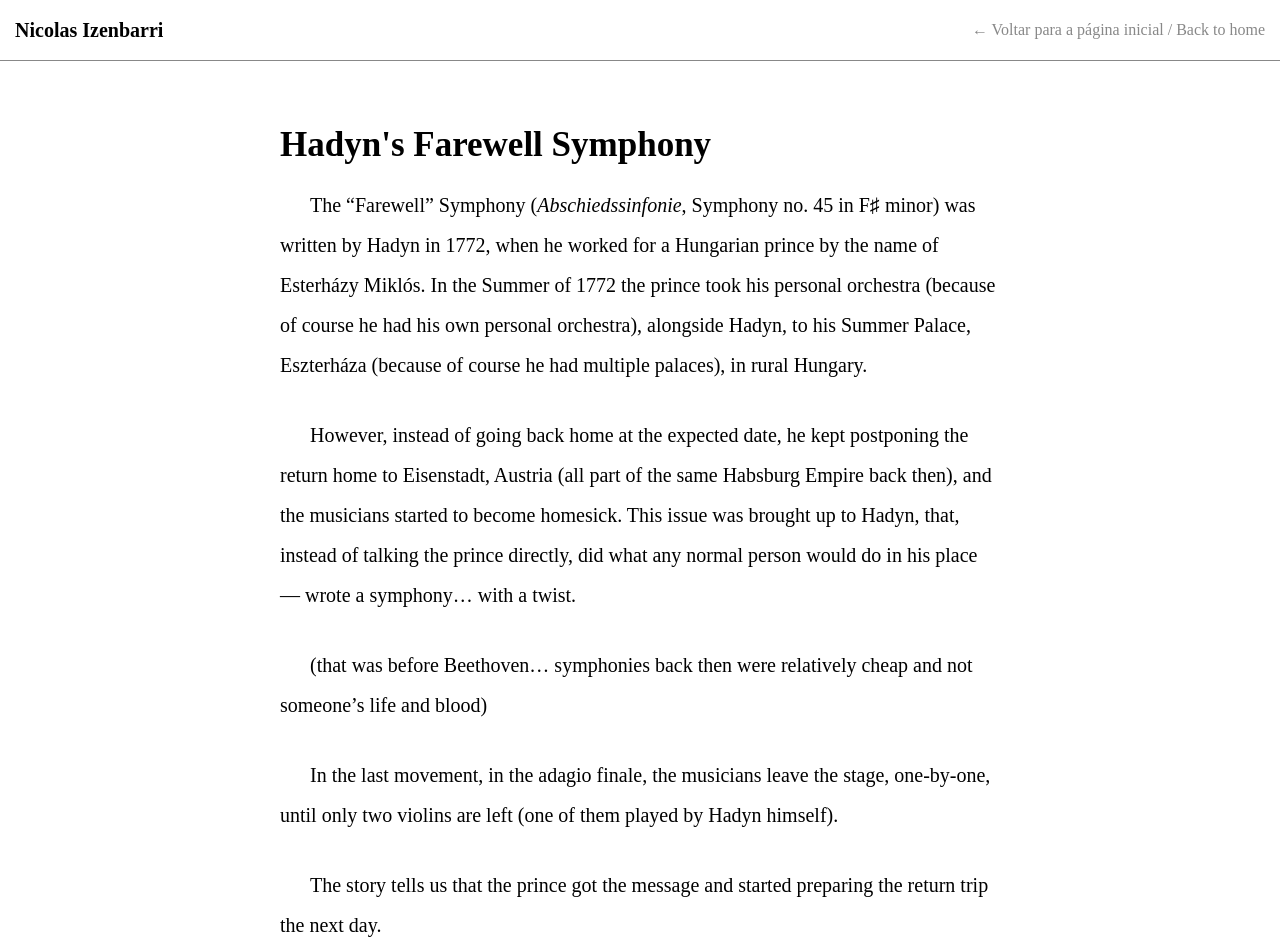
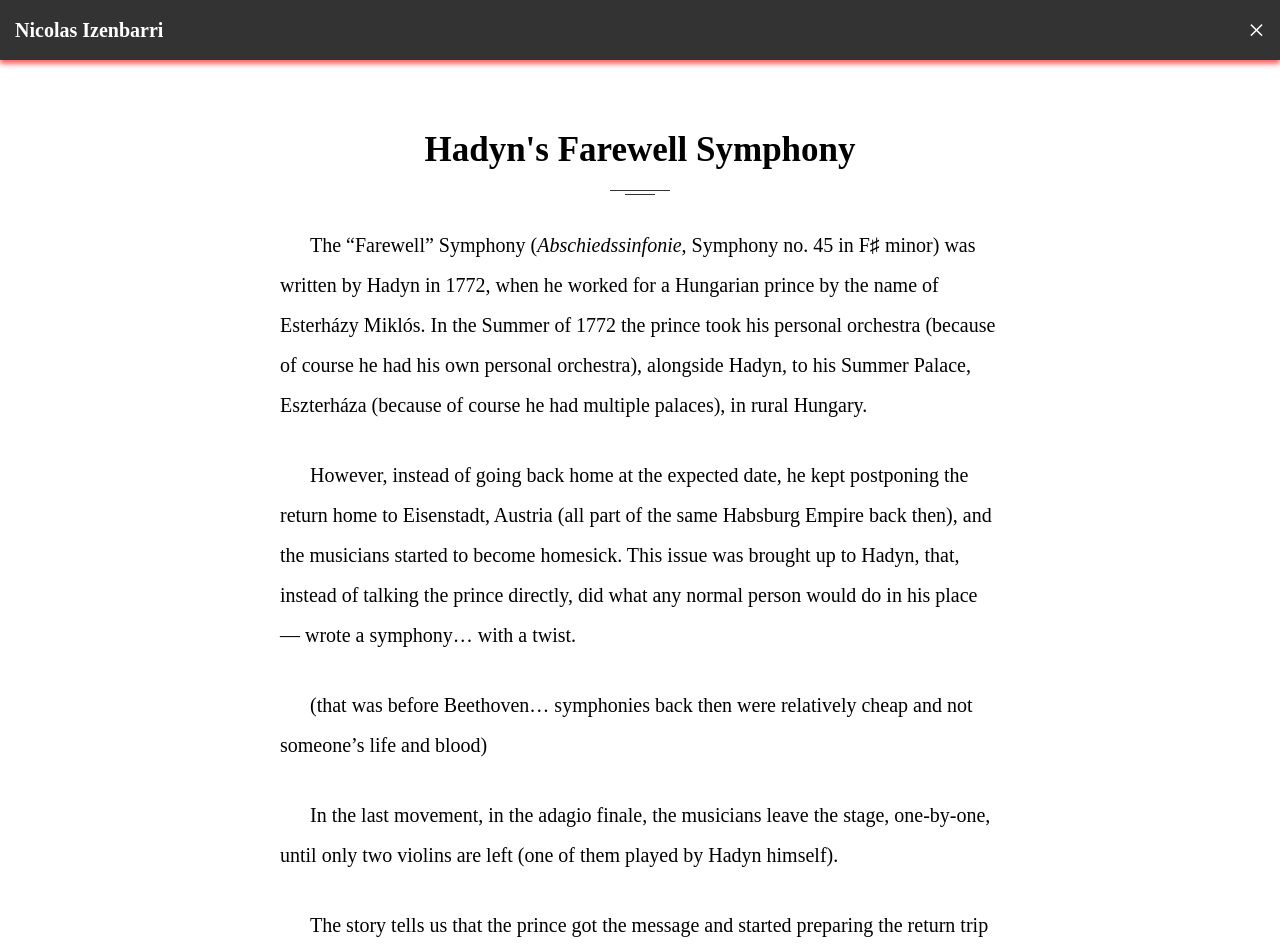
Before and after one commit to izenbarri/blog, a Jekyll site: the page built from _posts/2020-01-13-hadyn-farewell.markdown, in a window 1280 px wide. Shown: the top 952 px of the page. Built offline with Jekyll 4.4.1, drawn with Linux system fonts in a browser that asks for light colours; some web fonts are replaced.

Commit message:
Ajusta estilos

```diff
--- a/_config.yml
+++ b/_config.yml
@@ -8,6 +8,8 @@ plugins:
   - jekyll-feed
 
 permalink: /post/:title/
+
+port: 12345
 
 # Exclude from processing.
 # The following items will not be processed, by default.
--- a/_includes/header.html
+++ b/_includes/header.html
@@ -1,4 +1,6 @@
 <header class="site-header" role="banner">
-  <a href="/" class="site-name">Nicolas Izenbarri</a>
-  <a href="/">&larr; Voltar para a página inicial / Back to home</a>
+  <div class="inner">
+    <a href="/" class="site-name">Nicolas Izenbarri</a>
+    <a href="/" class="close">&times;</a>
+  </div>
 </header>
--- a/_layouts/post.html
+++ b/_layouts/post.html
@@ -9,6 +9,7 @@ layout: default
 
   <div class="post-content" itemprop="articleBody">
     {{ content }}
+    <div class="fleuron"></div>
   </div>
 
 </article>
--- a/assets/main.css
+++ b/assets/main.css
@@ -9,46 +9,39 @@ body {
 }
 
 .site-header {
-  align-items: center;
-  border-bottom: 1px solid #888;
-  display: flex;
-  justify-content: space-between;
+  background: #333;
+  box-shadow: 0 4px 5px #FF6363;
   padding: 0 15px;
 }
 
+.site-header .inner {
+  align-items: center;
+  display: flex;
+  justify-content: space-between;
+}
+
 .site-header .site-name {
-  color: #000;
+  color: #fff;
   font-weight: bold;
   font-size: 20px;
   line-height: 3em;
-}
-
-.site-header a {
-  color: #888;
   text-decoration: none;
 }
 
-.site-header a:hover {
-  text-decoration: underline;
+.site-header a.close {
+  color: #fff;
+  font-size: 30px;
+  text-decoration: none;
 }
 
 main {
-  margin: 4em 0;
-  padding: 0;
+  margin: auto;
+  max-width: 720px;
+  padding: 0 15px;
 }
 
-.post-content > p,
-h1.post-title,
-.post-content > h2,
-.post-content > h3,
-.post-content > h4,
-.post-content > h5,
-.post-content > h6 {
-  margin-left: auto;
-  margin-right: auto;
-  max-width: 720px;
-  padding-left: 15px;
-  padding-right: 15px;
+main {
+  margin: 70px auto;
 }
 
 h1, h2, h3, h4, h5, h6 {
@@ -63,6 +56,29 @@ p, iframe, hr {
 
 h1 {
   font-size: 35px;
+}
+
+h1.post-title {
+  margin-bottom: 0;
+  text-align: center;
+}
+
+.post-header::after,
+h1.post-title::after {
+  border-top: 1px solid #333;
+  content: "";
+  display: block;
+  margin: 20px auto 0;
+  width: 60px;
+}
+
+.post-header {
+  margin-bottom: 30px;
+}
+
+.post-header::after {
+  margin-top: 3px;
+  width: 30px;
 }
 
 h2 {
@@ -112,15 +128,7 @@ div.fleuron {
   margin: 30px 0;
 }
 
-div.youtube {
-  background: #eee;
-  box-shadow: inset 0 7px 9px -7px rgba(0,0,0,0.4),inset 0 -7px 9px -7px rgba(0,0,0,0.4);
-  margin: 80px 0;
-  padding: 40px 0;
-}
-
 div.youtube iframe {
-  box-shadow: 2px 2px 9px rgba(0,0,0,0.4);
   display: block;
   margin: auto;
   width: calc(100% - 30px);
```
